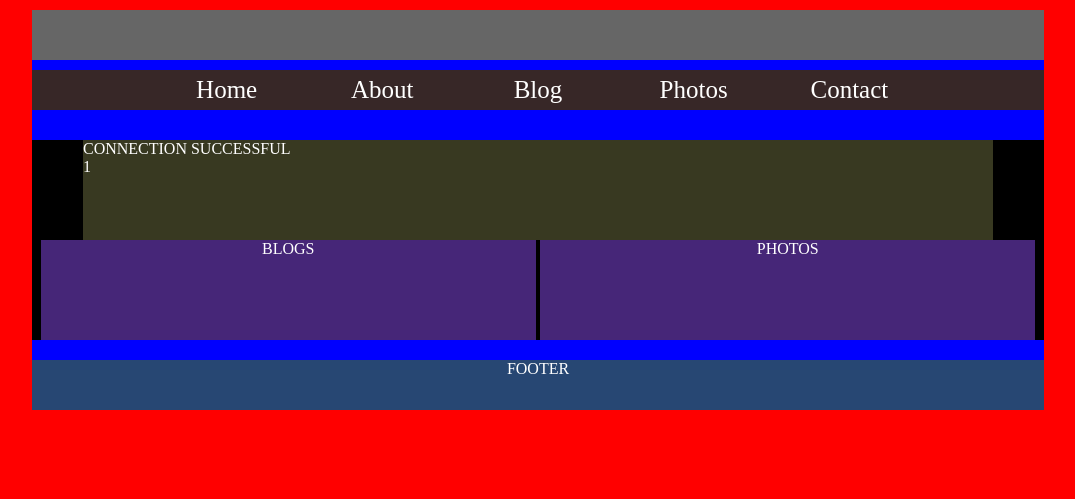
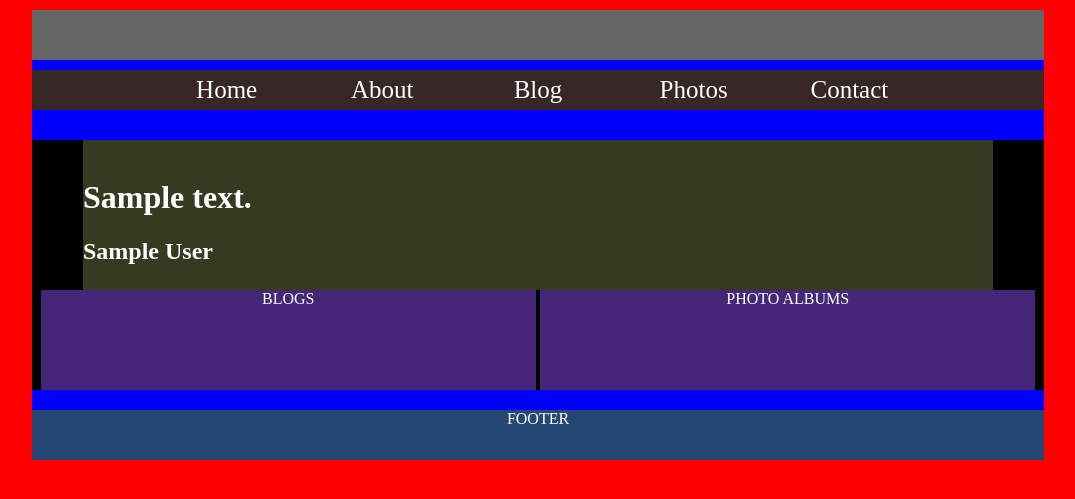
Before and after one commit to mmkgitpush456/ia, a PHP site: page / in a window 1280 px wide. Shown: the top 499 px of the page, without its empty margins (102-1177 px from the left). Run offline with PHP 8.4, Linux system fonts and the light colour scheme; tables that the repository leaves empty or names only in its code hold one stand-in row (values such as "Sample post"); some libraries are stand-ins or nearby versions.

Commit message:
added initial js features.

```diff
--- a/css/home.css
+++ b/css/home.css
@@ -19,3 +19,12 @@
 .clear {
     clear: both;
 }
+
+.quoteText {
+
+	display: none;
+}
+
+.quoteAuthor {
+	display: none;
+}
--- a/css/main.css
+++ b/css/main.css
@@ -55,6 +55,6 @@ a {
 	margin: 0 auto;
 	width: 90%;
 	text-align: left;
-	min-height: 100px;
+	min-height: 150px;
 	background-color: #383921;
 }
--- a/db/db_operator.php
+++ b/db/db_operator.php
@@ -31,8 +31,6 @@ if(is_resource($conn) ) {
 
 			if (!$this->conn) {
 				die("Connection failed: " . mysqli_connect_error());
-			} else {
-				echo "CONNECTION SUCCESSFUL";
 			}
 		}
 
--- a/includes/header.php
+++ b/includes/header.php
@@ -3,4 +3,7 @@
 	    <title><?php echo $header->getTitle(); ?></title>
 	    <link rel="stylesheet" href="css/main.css">
 	    <link rel="stylesheet" href="css/<?php echo $header->getStylesheet(); ?>" >
+	    <script src="https://ajax.googleapis.com/ajax/libs/jquery/3.1.1/jquery.min.js"></script>
+	    <script src="js/home.js"></script>
+
 	  </head>
--- a/index.php
+++ b/index.php
@@ -22,12 +22,18 @@ $header = new Header('Inspiration-Active', 'home.css');
 
 	  			<div class="quoteBox">
 	  				<?php
+
 	  				$quoteMachine = new QuoteMachine();
+	  				$quotes = $quoteMachine->getOrganizedQuotes();
 
+	  				for($i = 0; $i < count($quotes); $i++) {
 
+	  				?>
+	  					<h1 class="quoteText" id="quoteText_<?php echo $i; ?>"><?php echo $quotes[$i]['quoteText'.$i];?></h1>
+	  					<h2 class="quoteAuthor" id="quoteAuthor_<?php echo $i; ?>"><?php echo $quotes[$i]['quoteAuthor'.$i]; ?></h2>
 
-
-
+	  				<?php
+	  				}
 
 	  				?>
 	  			</div>
@@ -37,7 +43,7 @@ $header = new Header('Inspiration-Active', 'home.css');
 	  			</div>
 
 	  			<div class="homeBox">
-	  				PHOTOS
+	  				PHOTO ALBUMS
 	  			</div>
 
 	  		</div>
--- a/model/quote_machine.php
+++ b/model/quote_machine.php
@@ -8,10 +8,6 @@ require_once('db/db_operator.php');
 		public function __construct() {
 
 			$this ->dbOperator = new dbOperator(IA);
-
-			$quotes = $this->getOrganizedQuotes();
-
-			echo count($quotes);
 
 		}
 
@@ -51,8 +47,6 @@ require_once('db/db_operator.php');
 
 				$quote = array( 'quoteText' . $i => $row['QUOTE_TEXT'], 'quoteAuthor' . $i => $row['QUOTE_AUTHOR'] );
 				$quotesHolder[$i] = $quote;
-				//$quotesHolder['quoteText' . $i] = $row['QUOTE_TEXT'];
-				//$quotesHolder['quoteAuthor' . $i] = $row['QUOTE_AUTHOR'];
 				$i++;
 			}
 			return $quotesHolder;
```
Also changed, not shown: js/home.js (added, +47 -0 lines).
